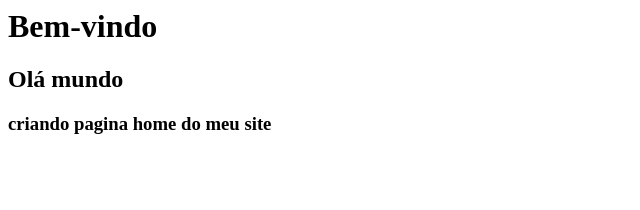
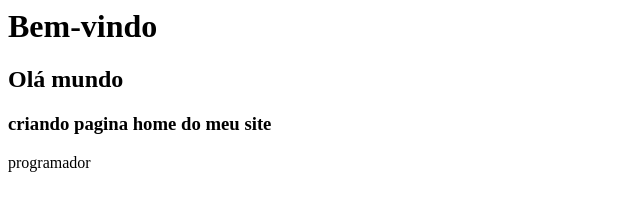
Before and after one commit to ericlysnunes/github, a plain HTML site: page index.html in a window 1280 px wide. Shown: the whole page, without its empty margins (0-640 px from the left). Drawn offline with Linux system fonts and the light colour scheme.

Commit message:
finalizando a pagina home com toda descricao

```diff
--- a/index.html
+++ b/index.html
@@ -2,3 +2,4 @@
 <h2>Olá mundo</h2>
 
 <h3>criando pagina home do meu site</h3>
+<p>programador</p>
```
